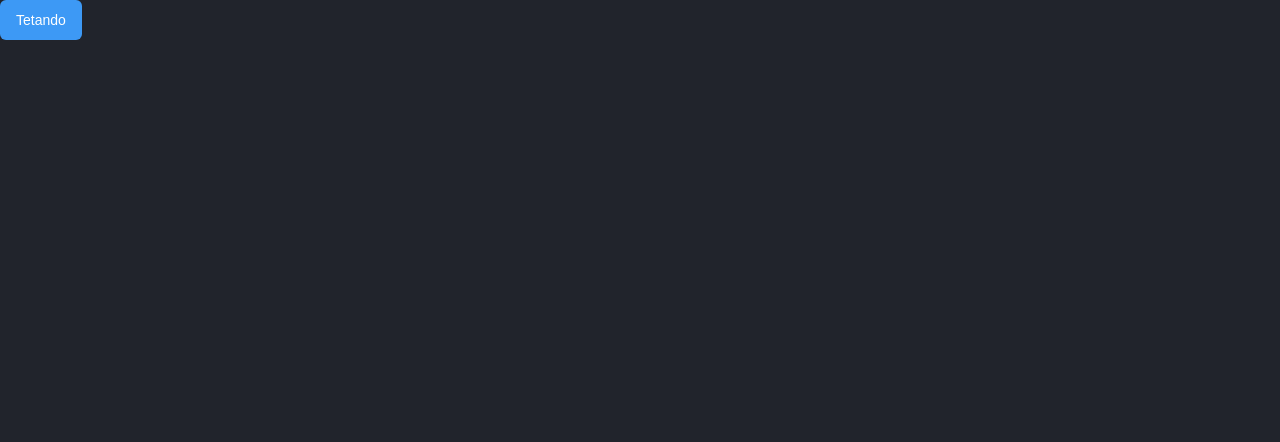
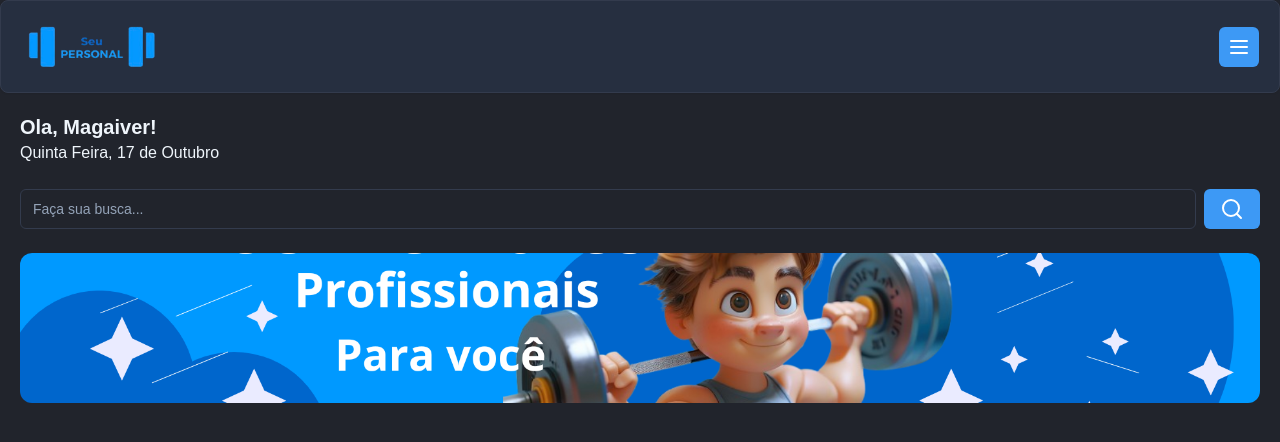
Before and after one commit to MAGAIVERH/adotapet, a Next.js app: page / in a window 1280 px wide. Shown: the top 442 px of the page. Built offline with nearby package versions, Linux system fonts and the light colour scheme.

Commit message:
feat: add Header component and banner

```diff
--- /dev/null
+++ b/app/_components/header.tsx
@@ -0,0 +1,25 @@
+import Image from 'next/image'
+import { Card, CardContent } from './ui/card'
+import { Button } from './ui/button'
+import { MenuIcon } from 'lucide-react'
+
+const Header = () => {
+  return (
+    <Card>
+      <CardContent className="flex flex-row items-center justify-between p-5">
+        <Image
+          src="/Logo-seu-personal.png"
+          height={20}
+          width={140}
+          alt="Logo Seu Personal"
+        />
+
+        <Button size="icon">
+          <MenuIcon />
+        </Button>
+      </CardContent>
+    </Card>
+  )
+}
+
+export default Header
--- /dev/null
+++ b/app/_components/ui/card.tsx
@@ -0,0 +1,79 @@
+import * as React from 'react'
+
+import { cn } from '@/app/_lib/utils'
+
+const Card = React.forwardRef<
+  HTMLDivElement,
+  React.HTMLAttributes<HTMLDivElement>
+>(({ className, ...props }, ref) => (
+  <div
+    ref={ref}
+    className={cn(
+      'rounded-lg border bg-card text-card-foreground shadow-sm',
+      className
+    )}
+    {...props}
+  />
+))
+Card.displayName = 'Card'
+
+const CardHeader = React.forwardRef<
+  HTMLDivElement,
+  React.HTMLAttributes<HTMLDivElement>
+>(({ className, ...props }, ref) => (
+  <div
+    ref={ref}
+    className={cn('flex flex-col space-y-1.5 p-6', className)}
+    {...props}
+  />
+))
+CardHeader.displayName = 'CardHeader'
+
+const CardTitle = React.forwardRef<
+  HTMLParagraphElement,
+  React.HTMLAttributes<HTMLHeadingElement>
+>(({ className, ...props }, ref) => (
+  <h3
+    ref={ref}
+    className={cn(
+      'text-2xl font-semibold leading-none tracking-tight',
+      className
+    )}
+    {...props}
+  />
+))
+CardTitle.displayName = 'CardTitle'
+
+const CardDescription = React.forwardRef<
+  HTMLParagraphElement,
+  React.HTMLAttributes<HTMLParagraphElement>
+>(({ className, ...props }, ref) => (
+  <p
+    ref={ref}
+    className={cn('text-sm text-muted-foreground', className)}
+    {...props}
+  />
+))
+CardDescription.displayName = 'CardDescription'
+
+const CardContent = React.forwardRef<
+  HTMLDivElement,
+  React.HTMLAttributes<HTMLDivElement>
+>(({ className, ...props }, ref) => (
+  <div ref={ref} className={cn('p-6 pt-0', className)} {...props} />
+))
+CardContent.displayName = 'CardContent'
+
+const CardFooter = React.forwardRef<
+  HTMLDivElement,
+  React.HTMLAttributes<HTMLDivElement>
+>(({ className, ...props }, ref) => (
+  <div
+    ref={ref}
+    className={cn('flex items-center p-6 pt-0', className)}
+    {...props}
+  />
+))
+CardFooter.displayName = 'CardFooter'
+
+export { Card, CardHeader, CardFooter, CardTitle, CardDescription, CardContent }
--- /dev/null
+++ b/app/_components/ui/input.tsx
@@ -0,0 +1,26 @@
+import * as React from 'react'
+
+import { cn } from '@/app/_lib/utils'
+
+// eslint-disable-next-line @typescript-eslint/no-empty-object-type
+export interface InputProps
+  extends React.InputHTMLAttributes<HTMLInputElement> {}
+
+const Input = React.forwardRef<HTMLInputElement, InputProps>(
+  ({ className, type, ...props }, ref) => {
+    return (
+      <input
+        type={type}
+        className={cn(
+          'flex h-10 w-full rounded-md border border-input bg-background px-3 py-2 text-sm ring-offset-background file:border-0 file:bg-transparent file:text-sm file:font-medium file:text-foreground placeholder:text-muted-foreground focus-visible:outline-none focus-visible:ring-2 focus-visible:ring-ring focus-visible:ring-offset-2 disabled:cursor-not-allowed disabled:opacity-50',
+          className
+        )}
+        ref={ref}
+        {...props}
+      />
+    )
+  }
+)
+Input.displayName = 'Input'
+
+export { Input }
--- a/app/page.tsx
+++ b/app/page.tsx
@@ -1,5 +1,34 @@
+import { SearchIcon } from 'lucide-react'
+import Header from './_components/header'
 import { Button } from './_components/ui/button'
+import { Input } from './_components/ui/input'
+import Image from 'next/image'
 
 export default function Home() {
-  return <Button>Tetando</Button>
+  return (
+    <div>
+      <Header />
+
+      <div className="p-5">
+        <h2 className="text-xl font-bold">Ola, Magaiver!</h2>
+        <p className="">Quinta Feira, 17 de Outubro</p>
+
+        <div className="mt-6 flex items-center gap-2">
+          <Input placeholder="Faça sua busca..." />
+          <Button>
+            <SearchIcon />
+          </Button>
+        </div>
+
+        <div className="relative mt-6 h-[150px] w-full">
+          <Image
+            src="/Banner.png"
+            fill
+            className="rounded-xl object-cover"
+            alt="Os melhores profissionais para você"
+          />
+        </div>
+      </div>
+    </div>
+  )
 }
```
Also changed, not shown: public/Banner.png (added), public/Logo-seu-personal.png (added).
